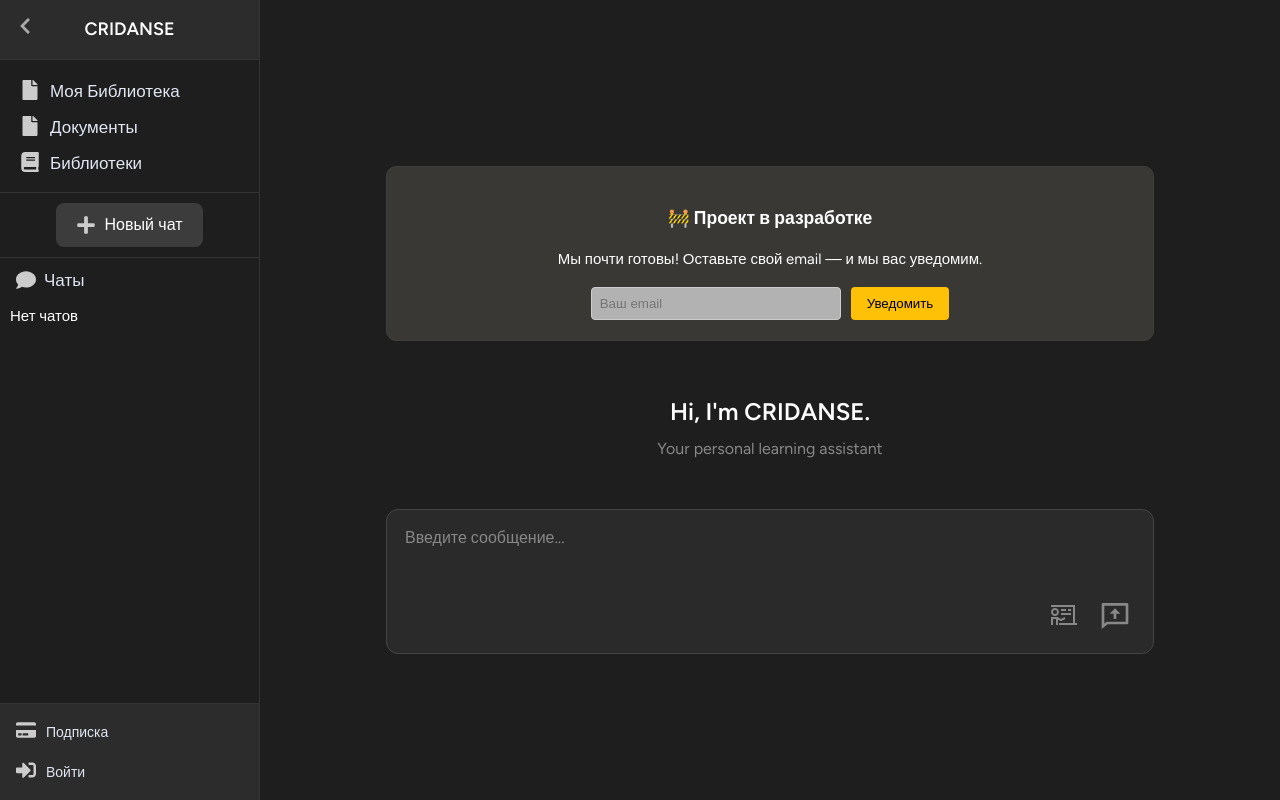
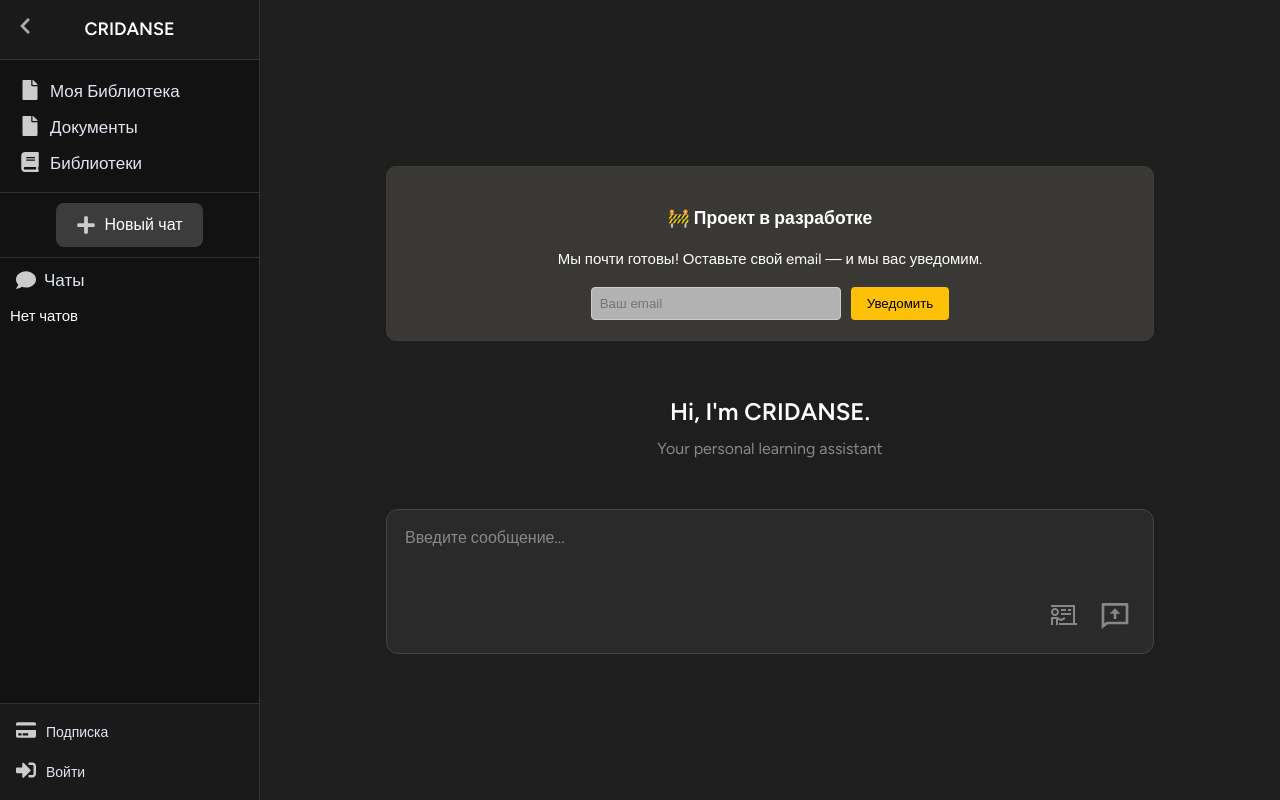
Before and after one commit to Maricvs/CRIDANSE, a React (Vite) app in the folder frontend/: page / in a window 1280 px wide. Built offline with nearby package versions, Linux system fonts and the light colour scheme.

Commit message:
sidebar_black

```diff
--- a/frontend/src/Sidebar.css
+++ b/frontend/src/Sidebar.css
@@ -11,7 +11,7 @@ a:hover {
   width: 260px;
   height: 100vh;
   height: -webkit-fill-available;
-  background-color: #1e1e1e;
+  background-color: #121212;
   color: white;
   display: flex;
   flex-direction: column;
@@ -114,7 +114,7 @@ a:hover {
   font-size: 18px;
   font-weight: bold;
   border-bottom: 1px solid #333;
-  background-color: #2c2c2c;
+  background-color: #1a1a1a;
   flex-shrink: 0;
 }
 
@@ -204,7 +204,7 @@ a:hover {
 }
 
 .sidebar-section li:hover {
-  background-color: #2a2a2a;
+  background-color: #1a1a1a;
 }
 
 .chat-link {
@@ -221,7 +221,7 @@ a:hover {
 }
 
 .chat-link:hover {
-  background-color: #2a2a2a;
+  background-color: #1a1a1a;
 }
 
 .chat-link-content {
@@ -261,14 +261,13 @@ a:hover {
 }
 
 .chat-list li a.active-chat {
-  background-color: #414040;
+  background-color: #1a1a1a;
   font-weight: 500;
   box-shadow: 0 2px 4px rgba(0, 0, 0, 0.1);
 }
 
 .chat-list li a:hover {
-  background-color: #2c2c2c;
-  /* padding-left: 5px; */
+  background-color: #1a1a1a;
   transform: translateX(2px);
   box-shadow: 0 2px 4px rgba(0, 0, 0, 0.1);
 }
@@ -574,7 +573,7 @@ a:hover {
 .sidebar-footer {
   position: relative;
   z-index: 2;
-  background-color: #2c2c2c;
+  background-color: #1a1a1a;
   margin-top: auto;
   padding: 1rem;
   border-top: 1px solid #333;
```
